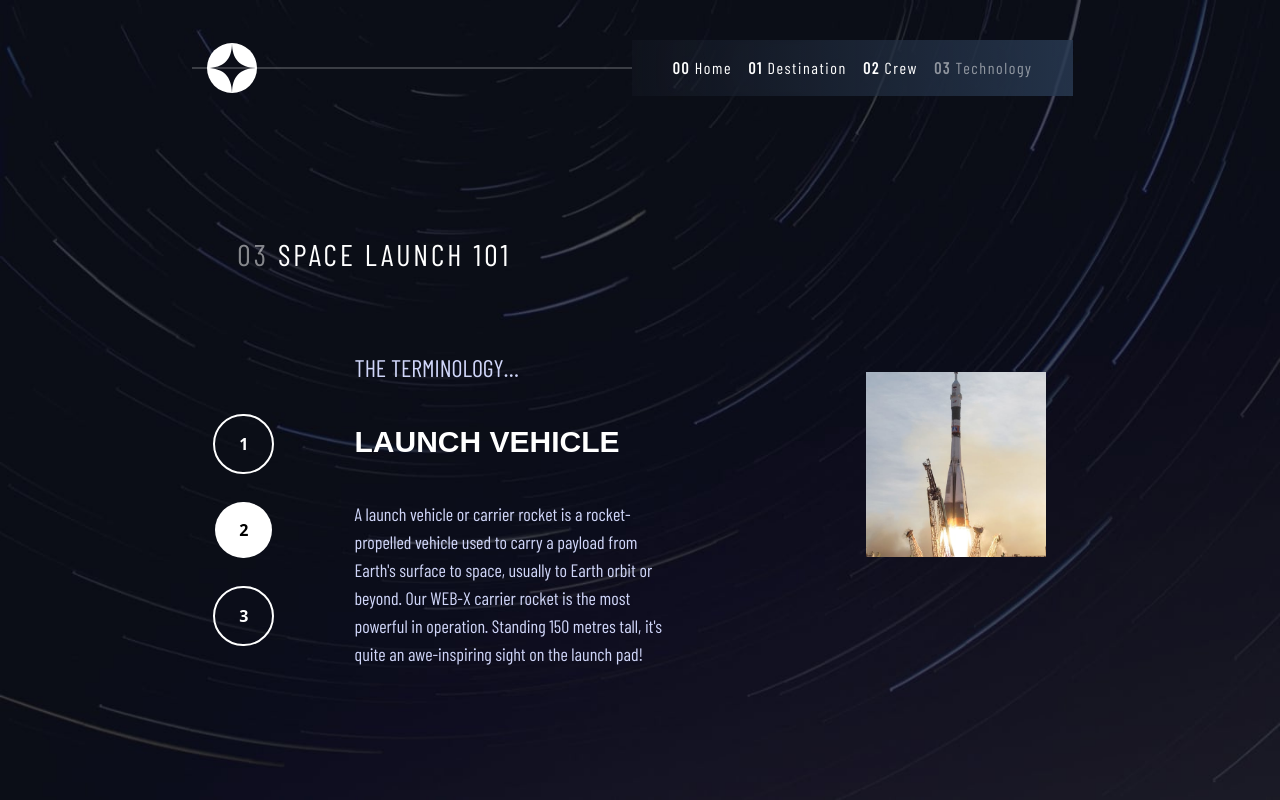
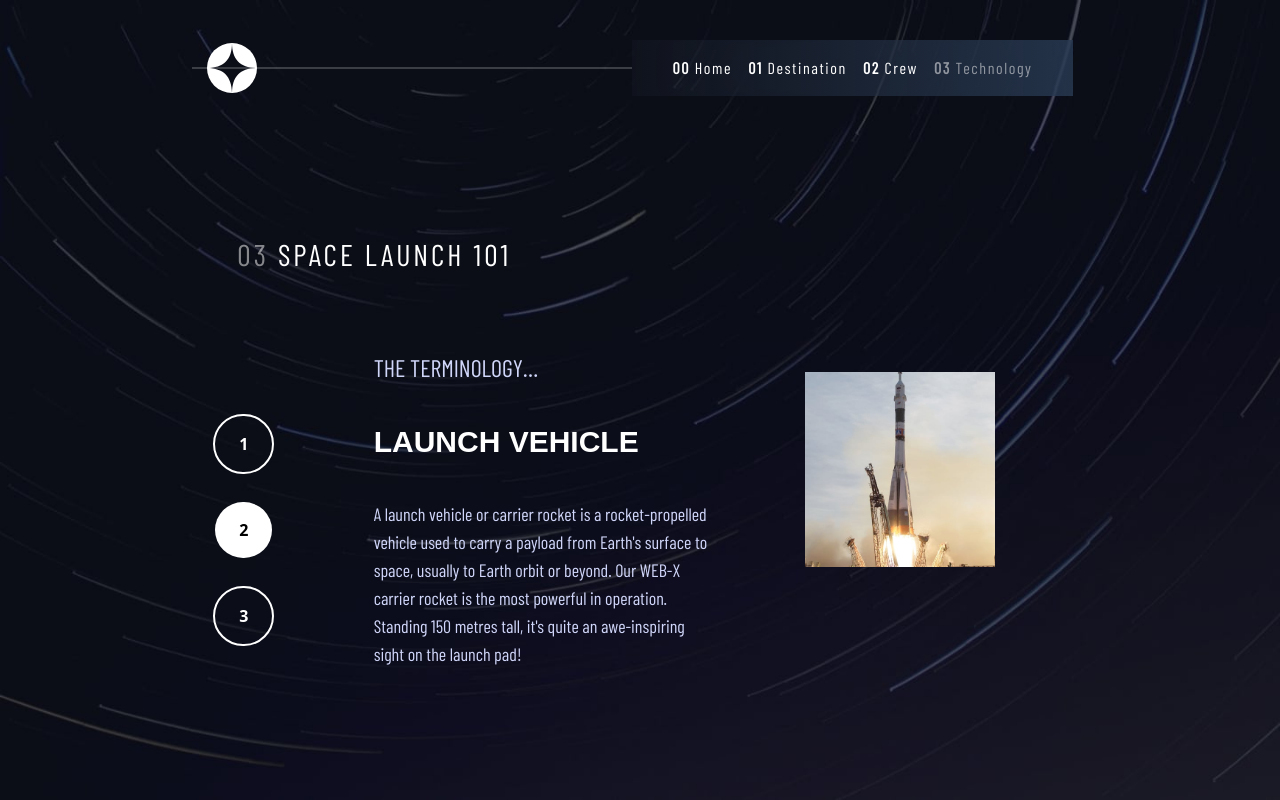
Before and after one commit to Abdelrahman-Sakrr/space-toursim-next, a Next.js app: page /technology in a window 1280 px wide. Built offline with nearby package versions, Linux system fonts and the light colour scheme; a web font is replaced by a local one.

Commit message:
fix pagination ui

```diff
--- a/src/app/technology/CustomTechnologySwipper.tsx
+++ b/src/app/technology/CustomTechnologySwipper.tsx
@@ -63,10 +63,7 @@ export default function CustomTechnologySwipper() {
         modules={[Pagination, Autoplay]}
         spaceBetween={0}
         slidesPerView={1}
-        autoplay={{
-          delay: 3000,
-          disableOnInteraction: false,
-        }}
+        autoplay
         loop={true}
         onSwiper={(swiper) => {
           swiperRef.current = swiper;
@@ -76,7 +73,7 @@ export default function CustomTechnologySwipper() {
       >
         {crew.map((member) => (
           <SwiperSlide key={member.name}>
-            <div className="text-center lg:ps-8 flex  flex-col lg:flex-row justify-center items-center lg:items-start lg:justify-between w-full">
+            <div className="text-center flex  flex-col lg:flex-row justify-center items-center lg:items-start lg:justify-evenly w-full">
               <div className="flex flex-col text-white lg:w-1/2 w-full text-center lg:text-start justify-center items-center lg:items-start lg:justify-start lg:px-6">
                 <p className="uppercase text-2xl text-[#D0D6F9] font-barlow">
                   THE TERMINOLOGY…
```
